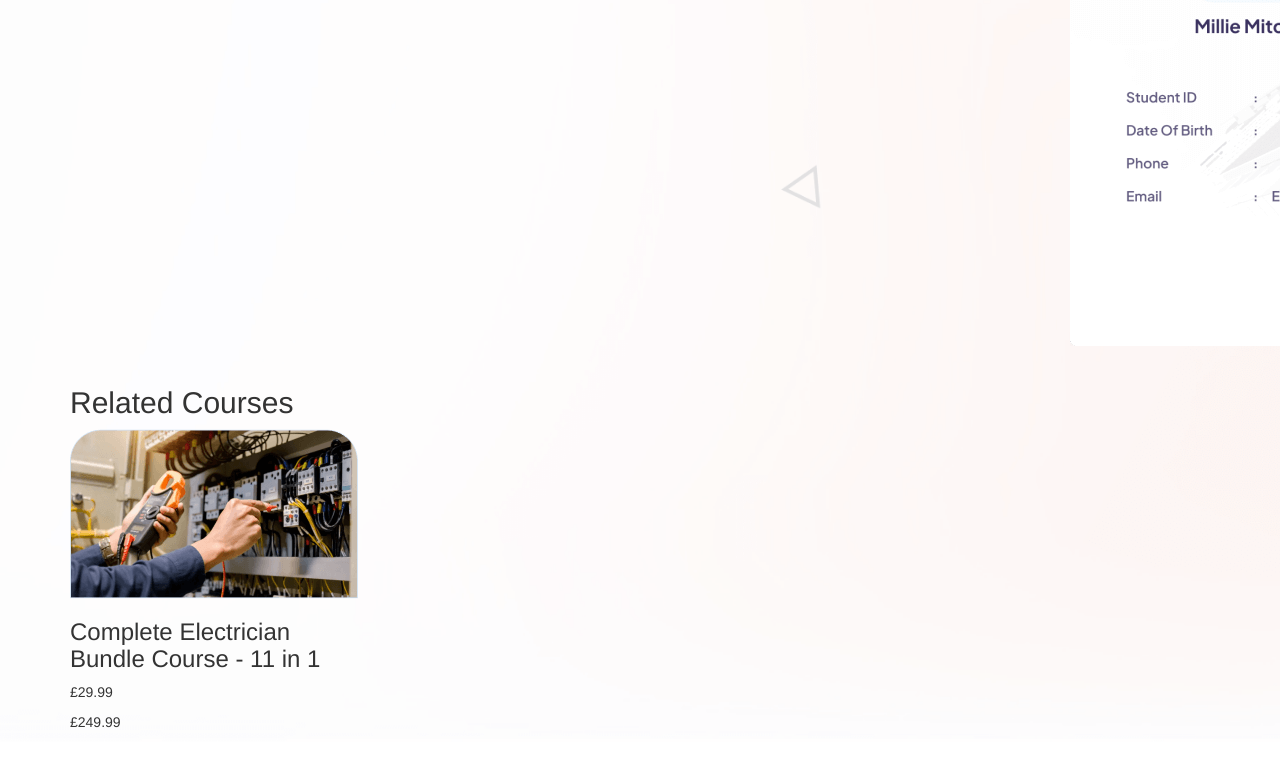
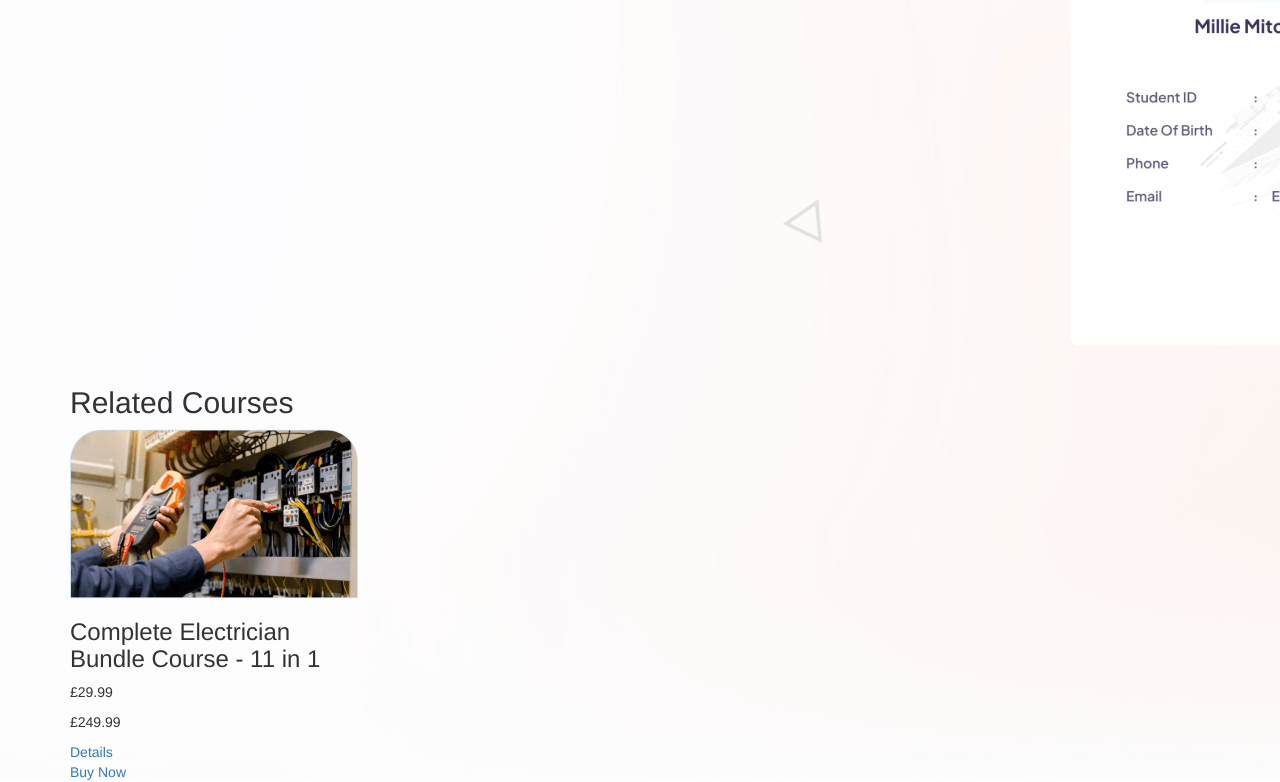
Before and after one commit to dishowrov/NextGen-single-course-page, a plain HTML site: page index.html in a window 1280 px wide. Shown: the part 3178-3960 px from the top of the page. Before the commit the page ends 3920 px from the top, so only its background shows below. Drawn offline with Linux system fonts and the light colour scheme.

Commit message:
done for today

```diff
--- a/index.html
+++ b/index.html
@@ -333,10 +333,12 @@
                                 <!-- Each slider items -->
                                 <div class="col-md-3">
                                     <div class="dis-ng-slider-sec-item">
+                                        <!-- Slider item's Thumbnaile -->
                                         <div class="dis-ng-slider-sec-item-img">
                                             <img src="./assets/related-course-thumbnail.png" alt="Our Course Thumbnail">
                                         </div>
 
+                                        <!-- Slider item's Title & Prices -->
                                         <div class="dis-ng-slider-sec-item-info">
                                             <h3>Complete Electrician Bundle Course - 11 in 1</h3>
 
@@ -350,6 +352,18 @@
                                                 </p>
                                             </div>
                                         </div>
+
+                                        <!-- Slider item's Buttons -->
+                                        <div class="dis-ng-slider-sec-item-btns">
+                                            <div class="dis-ng-slider-sec-item-btn dis-ng-slider-btn-one">
+                                                <a href="#">Details</a>
+                                            </div>
+
+                                            <div class="dis-ng-slider-sec-item-btn dis-ng-slider-btn-two">
+                                                <a href="#">Buy Now</a>
+                                            </div>
+                                        </div>
+
                                     </div>
                                 </div>
 
```
